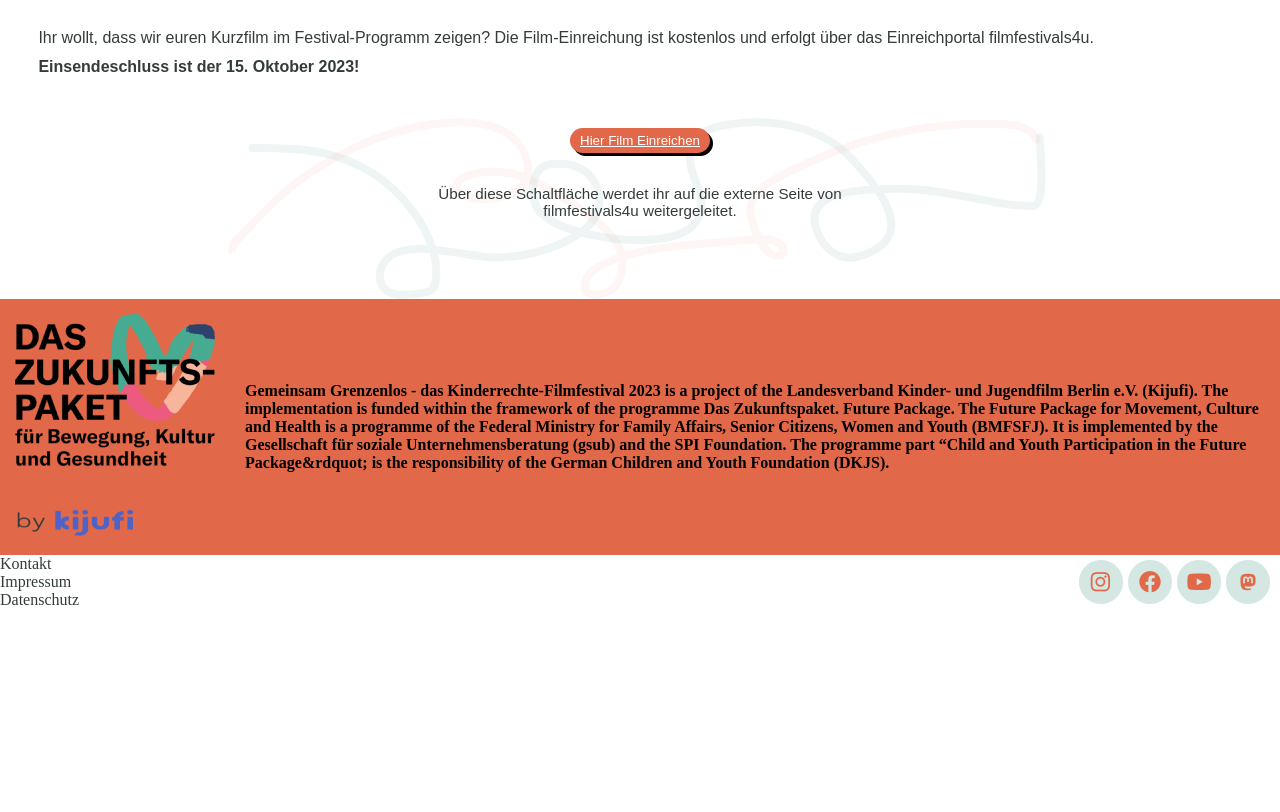
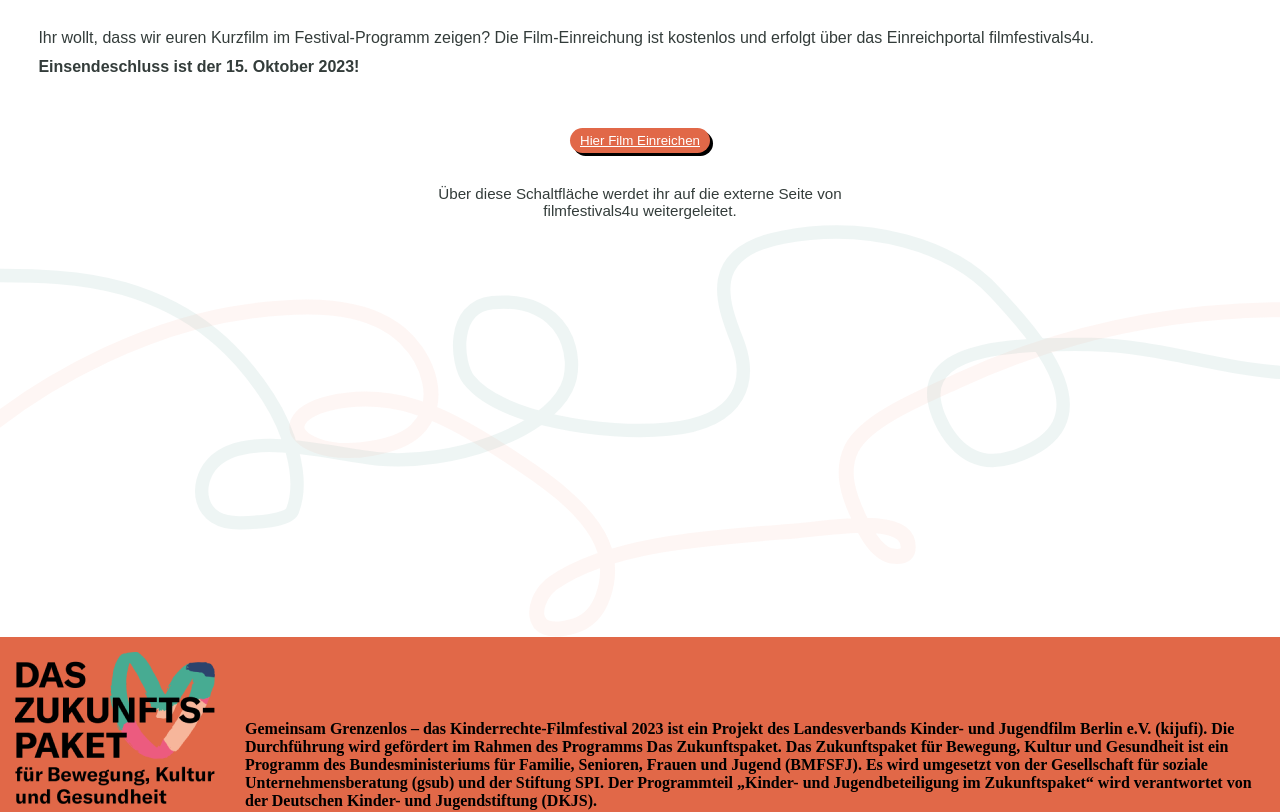
Before and after one commit to JoshRBeck/kijufi-nextjs-latest, a Next.js app: page /filmeinreichung in a window 1280 px wide. Shown: the part 1434-2246 px from the top of the page. Before the commit the page ends 2043 px from the top, so only its background shows below. Built offline with nearby package versions, Linux system fonts and the light colour scheme.

Commit message:
"updates"

```diff
--- a/src/app/filmeinreichung.module.css
+++ b/src/app/filmeinreichung.module.css
@@ -320,7 +320,7 @@
     position: absolute;
     top: 0;
     left: 0;
-    width: 100%;
+    max-width: 100%;
     height: 100%;
     z-index: -3;
     pointer-events: none;
--- a/src/app/filmeinreichung/page.tsx
+++ b/src/app/filmeinreichung/page.tsx
@@ -153,6 +153,7 @@ export default function Filmeinreichung() {
           height="343"
           viewBox="0 0 1440 343"
           fill="none"
+
         >
           <path
             d="M-14 56.6998C38.7387 56.6998 90.9006 57.3773 139.545 71.61C221.912 95.7094 269.05 143.293 301.62 193.874C324.027 228.669 343.848 283.608 329.039 321.356C324.401 333.178 286.375 334.505 271.46 334.961C220.062 336.533 219.004 290.022 238.862 268.424C275.791 228.261 375.352 258.767 426.528 263.206C508.636 270.328 612.964 233.782 637.348 183.436C653.834 149.397 636.25 79.2023 553.873 87.2657C506.992 91.8546 513.215 155.861 527.368 173.931C561.919 218.043 678.912 236.802 751.897 229.658C837.675 221.262 845.511 171.754 829.279 130.505C811.956 86.484 791.6 30.431 880.766 13.6467C977.9 -4.63766 1070.59 22.9219 1119.31 75.5239C1164.9 124.739 1256.7 225.093 1136.98 261.715C1081.18 278.784 1054.95 221.859 1051.07 197.601C1041.08 135.16 1149.48 133.292 1227.77 134.419C1309.56 135.597 1383.99 166.662 1464.48 166.662C1491.06 166.662 1477.58 55.7805 1477.58 36.5711"
@@ -163,7 +164,7 @@ export default function Filmeinreichung() {
           />
         </svg>
         <svg
-        className={styles.backgroundSvg}
+
           xmlns="http://www.w3.org/2000/svg"
           width="1440"
           height="338"
--- a/src/components/footer.tsx
+++ b/src/components/footer.tsx
@@ -36,16 +36,16 @@ const Footer: React.FC = () => {
         </div>
         <div className={styles.footerBottomRight}>
           <p className={styles.footerText}>
-            Gemeinsam Grenzenlos - das Kinderrechte-Filmfestival 2023 is a
-            project of the Landesverband Kinder- und Jugendfilm Berlin e.V.
-            (Kijufi). The implementation is funded within the framework of the
-            programme Das Zukunftspaket. Future Package. The Future Package for
-            Movement, Culture and Health is a programme of the Federal Ministry
-            for Family Affairs, Senior Citizens, Women and Youth (BMFSFJ). It is
-            implemented by the Gesellschaft für soziale Unternehmensberatung
-            (gsub) and the SPI Foundation. The programme part &ldquo;Child and
-            Youth Participation in the Future Package&rdquot; is the
-            responsibility of the German Children and Youth Foundation (DKJS).
+            Gemeinsam Grenzenlos – das Kinderrechte-Filmfestival 2023 ist ein
+            Projekt des Landesverbands Kinder- und Jugendfilm Berlin e.V.
+            (kijufi). Die Durchführung wird gefördert im Rahmen des Programms
+            Das Zukunftspaket. Das Zukunftspaket für Bewegung, Kultur und
+            Gesundheit ist ein Programm des Bundesministeriums für Familie,
+            Senioren, Frauen und Jugend (BMFSFJ). Es wird umgesetzt von der
+            Gesellschaft für soziale Unternehmensberatung (gsub) und der
+            Stiftung SPI. Der Programmteil „Kinder- und Jugendbeteiligung im
+            Zukunftspaket“ wird verantwortet von der Deutschen Kinder- und
+            Jugendstiftung (DKJS).
           </p>
         </div>
       </div>
```
